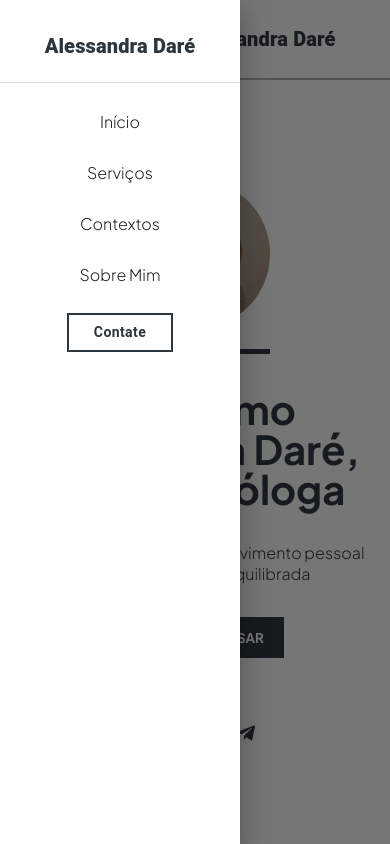
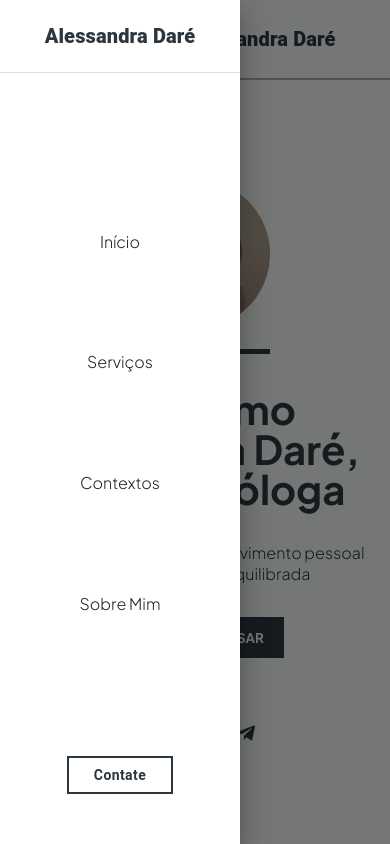
Before and after one commit to allessandrogomes/psychologist-portfolio, a Next.js app: page / in a window 390 px wide. Both pictures are taken after a click on the button "open drawer". Shown: the top 844 px of the page. Built offline with nearby package versions, Linux system fonts and the light colour scheme.

Commit message:
:lipstick:feat: ajusta o menu lateral do 'Header'.

```diff
--- a/src/components/Header/index.tsx
+++ b/src/components/Header/index.tsx
@@ -43,16 +43,20 @@ export default function Header() {
     }
 
     const drawer = (
-        <Box sx={{ display: "flex", flexDirection: "column", gap: "20px", mt: "30px" }}>
-            <Typography variant="h6" component="div" sx={{ fontWeight: 800, color: color2, alignSelf: "center" }}>
-                Alessandra Daré
-            </Typography>
-            <Divider />
-            <Box component="nav">
-                <List sx={{ display: "flex", alignItems: "center", flexDirection: "column", gap: "30px" }}>
+        <Box sx={{ display: "flex", flexDirection: "column", height: "100%", alignItems: "center", justifyContent: "space-between", gap: "50px" }}>
+            <Box sx={{ display: "flex", flexDirection: "column", width: "100%" }}>
+                <Typography variant="h6" component="div" sx={{ fontWeight: 800, color: color2, textAlign: "center", padding: "20px 0" }}>
+                    Alessandra Daré
+                </Typography>
+                <Divider />
+            </Box>
+
+            <Box component="nav" sx={{ width: "100%", height: "100%" }}>
+                <List sx={{ height: "100%", display: "flex", alignItems: "center", flexDirection: "column", justifyContent: "space-evenly" }}>
                     {navItems.map(item => <ListItem sx={{ width: "max-content", fontWeight: 300, cursor: "pointer", p: 0 }} key={item}>{item}</ListItem>)}
                 </List>
             </Box>
+
             <Button
                 sx={{
                     textTransform: "capitalize",
@@ -62,7 +66,8 @@ export default function Header() {
                     p: "5px 25px",
                     fontWeight: 600,
                     width: "max-content",
-                    alignSelf: "center"
+                    alignSelf: "center",
+                    mb: "50px"
                 }}
             >
                 Contate
```
